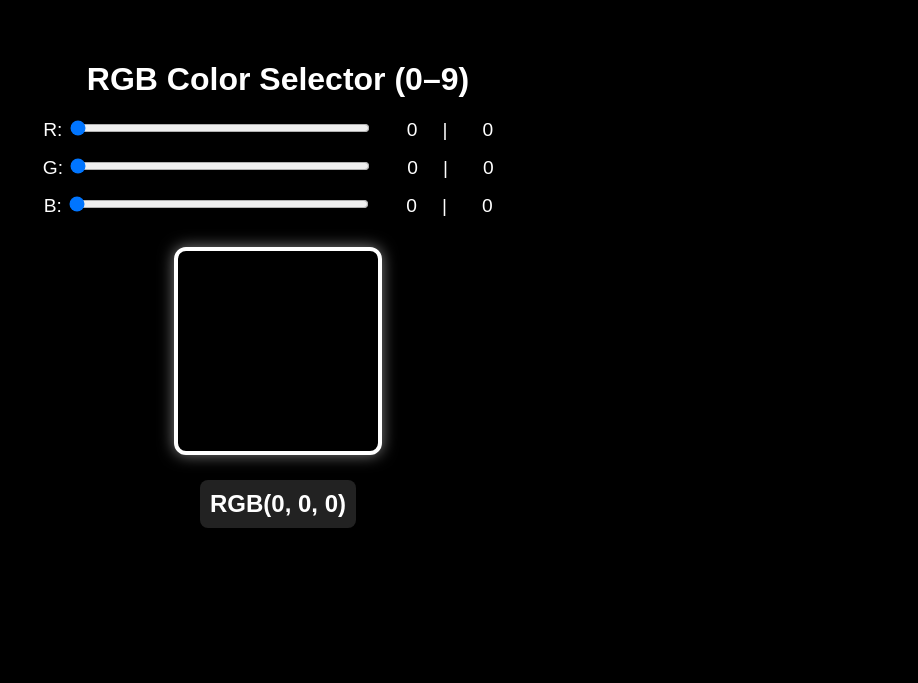
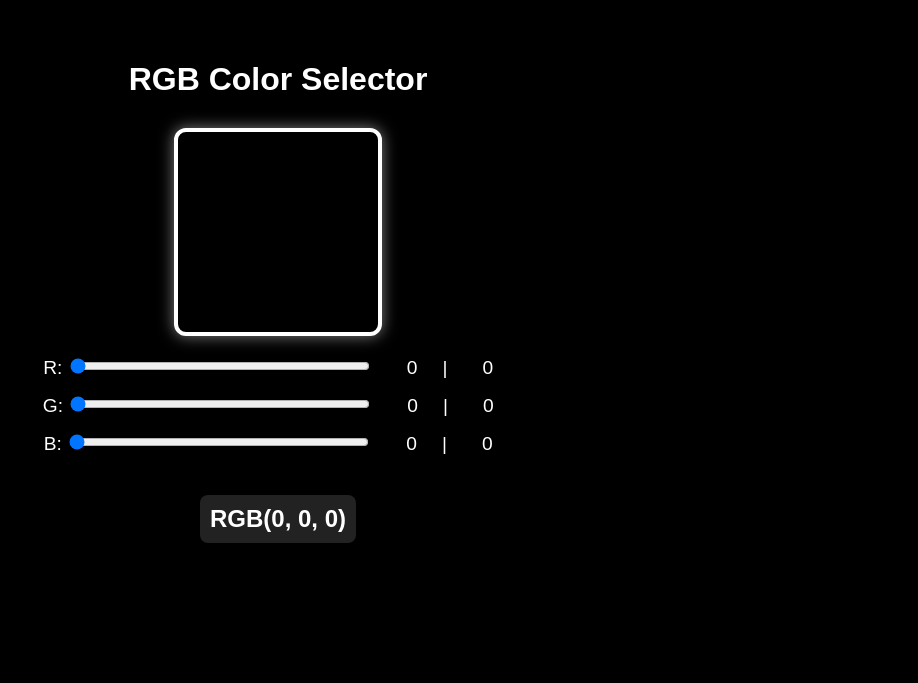
Before and after one commit to katislunatic/color-code-selector, a plain HTML site: page index.html in a window 1280 px wide. Shown: the top 683 px of the page, without its empty margins (362-1280 px from the left). Drawn offline with Linux system fonts and the light colour scheme.

Commit message:
Update index.html

```diff
--- a/index.html
+++ b/index.html
@@ -44,7 +44,7 @@
     #color-preview {
       width: 200px;
       height: 200px;
-      margin: 30px auto 0;
+      margin: 30px auto 20px;
       border: 4px solid #fff;
       border-radius: 12px;
       transition: background-color 0.3s ease;
@@ -65,7 +65,9 @@
 </head>
 <body>
 
-  <h1>RGB Color Selector (0–9)</h1>
+  <h1>RGB Color Selector</h1>
+
+  <div id="color-preview"></div>
 
   <div class="slider-group">
     <label>R:
@@ -91,7 +93,6 @@
     </label>
   </div>
 
-  <div id="color-preview"></div>
   <div id="output">RGB(0, 0, 0)</div>
 
   <img
```
